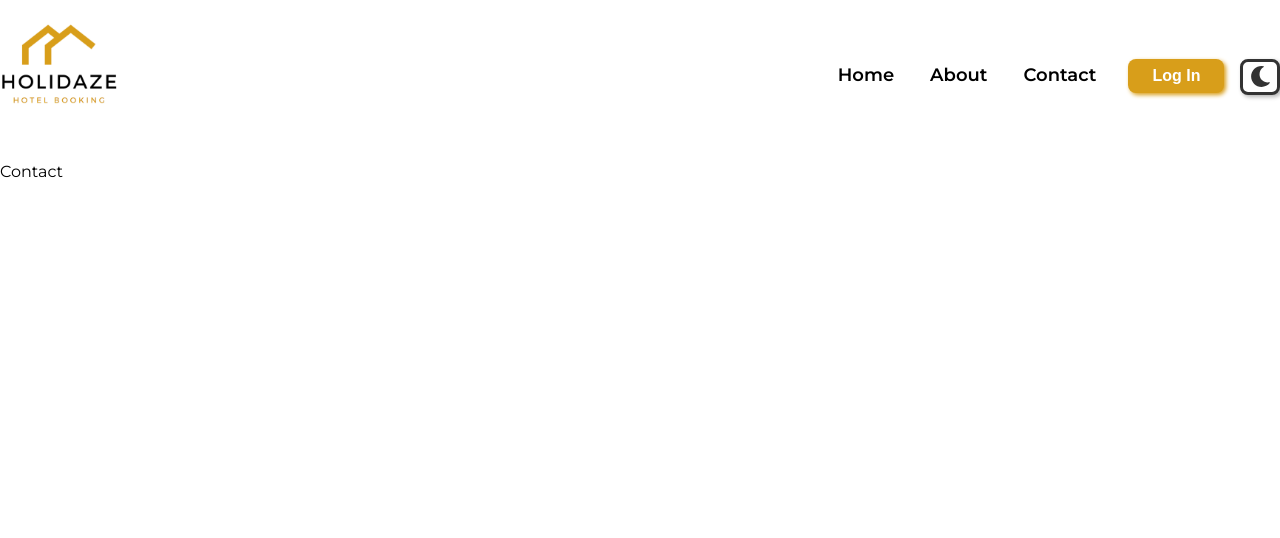
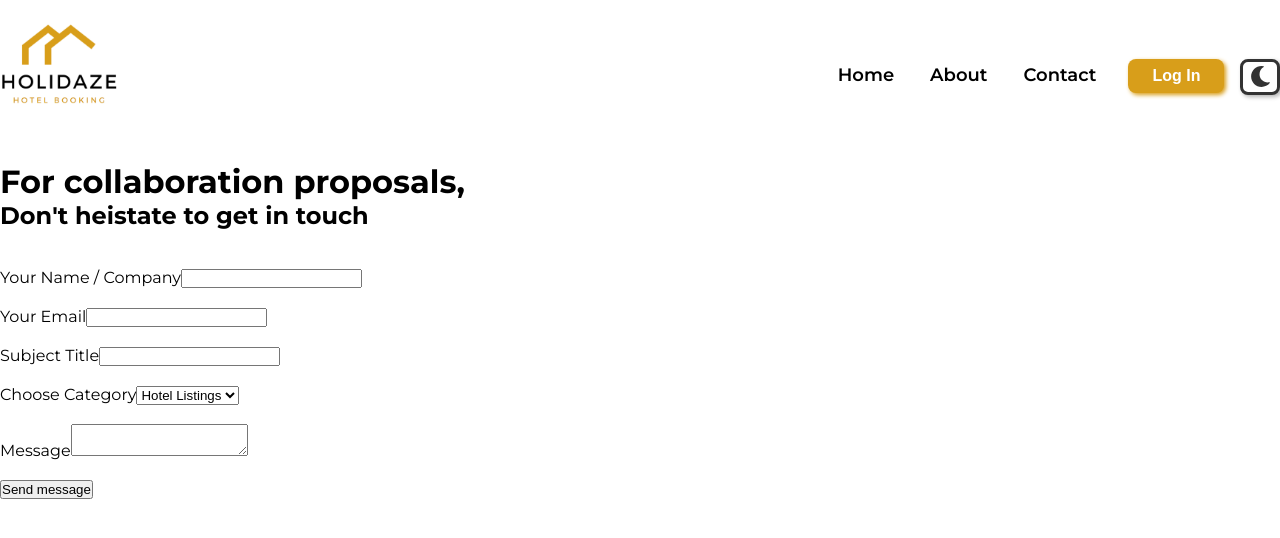
Before and after one commit to tiberiutabara/Holidaze, a React (Create React App) app: page /contact in a window 1280 px wide. Shown: the top 538 px of the page. Built offline with nearby package versions, Linux system fonts and the light colour scheme; the HTML template or start-up script is replaced by a standard one.

Commit message:
Contact form functionality

```diff
--- a/src/pages/Admin.jsx
+++ b/src/pages/Admin.jsx
@@ -1,7 +1,29 @@
  import React from 'react'
+ import useFetch from '../hooks/useFetch'
 
  export default function Admin() {
+
+  const { loading, error, data } = useFetch('http://localhost:1337/api/messages')
+
+  if (loading) return <p>Loading...</p>
+  if (error) return <p>Error.</p>
+
    return (
-     <div>Admin</div>
+     <div>
+
+      <h1>Admin</h1>
+
+      {data.map(message => (
+
+        <div key={message.id} className="message-card">
+        <h3>{message.attributes.subject}</h3>
+        <p>by {message.attributes.name}</p>
+
+        <br /> <br />
+        </div>
+
+      ))}
+
+     </div>
    )
  }
--- a/src/pages/Contact.jsx
+++ b/src/pages/Contact.jsx
@@ -1,7 +1,115 @@
-import React from 'react'
+import { useState } from "react";
 
 export default function Contact() {
+  const [name, setName] = useState("");
+  const [email, setEmail] = useState("");
+  const [subject, setSubject] = useState("");
+  const [category, setCategory] = useState("Hotel Listings");
+  const [message, setMessage] = useState("");
+
+  const handleSubmit = (e) => {
+    e.preventDefault();
+
+    async function addMessage() {
+      const messageContent = {
+        name: name,
+        email: email,
+        subject: subject,
+        category: category,
+        message: message,
+      };
+
+      const add = await fetch("http://localhost:1337/api/messages", {
+        method: "POST",
+        headers: {
+          Accept: "application/json",
+          "Content-Type": "application/json",
+        },
+        body: JSON.stringify({ data: messageContent }),
+      });
+
+      const addResponse = await add.json();
+
+      console.log(addResponse);
+    }
+
+    addMessage();
+
+    setName("");
+    setEmail("");
+    setSubject("");
+    setCategory("Hotel Listings");
+    setMessage("");
+  };
+
   return (
-    <div>Contact</div>
-  )
+    <div className="contact">
+
+      <h1>For collaboration proposals,</h1>
+      <h2>Don't heistate to get in touch</h2>
+      <br /> <br />
+
+      <form className="contact-form" onSubmit={handleSubmit}>
+        <label>
+          {" "}
+          <span> Your Name / Company</span>
+          <input
+            type="text"
+            value={name}
+            onChange={(e) => setName(e.target.value)}
+            required
+          />
+        </label>
+
+        <br /> <br />
+        <label>
+          {" "}
+          <span> Your Email</span>
+          <input
+            type="text"
+            value={email}
+            onChange={(e) => setEmail(e.target.value)}
+            required
+          />
+        </label>
+
+        <br /> <br />
+        <label>
+          {" "}
+          <span> Subject Title</span>
+          <input
+            type="text"
+            value={subject}
+            onChange={(e) => setSubject(e.target.value)}
+            required
+          />
+        </label>
+
+        <br /> <br />
+        <label>
+          {" "}
+          <span> Choose Category</span>
+          <select onChange={(e) => setCategory(e.target.value)} required>
+            <option value="Hotel Listings">Hotel Listings</option>
+            <option value="Bug repport">Bug repport</option>
+            <option value="Career">Career</option>
+          </select>
+        </label>
+
+        <br /> <br />
+        <label>
+          {" "}
+          <span> Message</span>
+          <textarea
+            value={message}
+            onChange={(e) => setMessage(e.target.value)}
+            required
+          ></textarea>
+        </label>
+
+        <br /> <br />
+        <button>Send message</button>
+      </form>
+    </div>
+  );
 }
```
